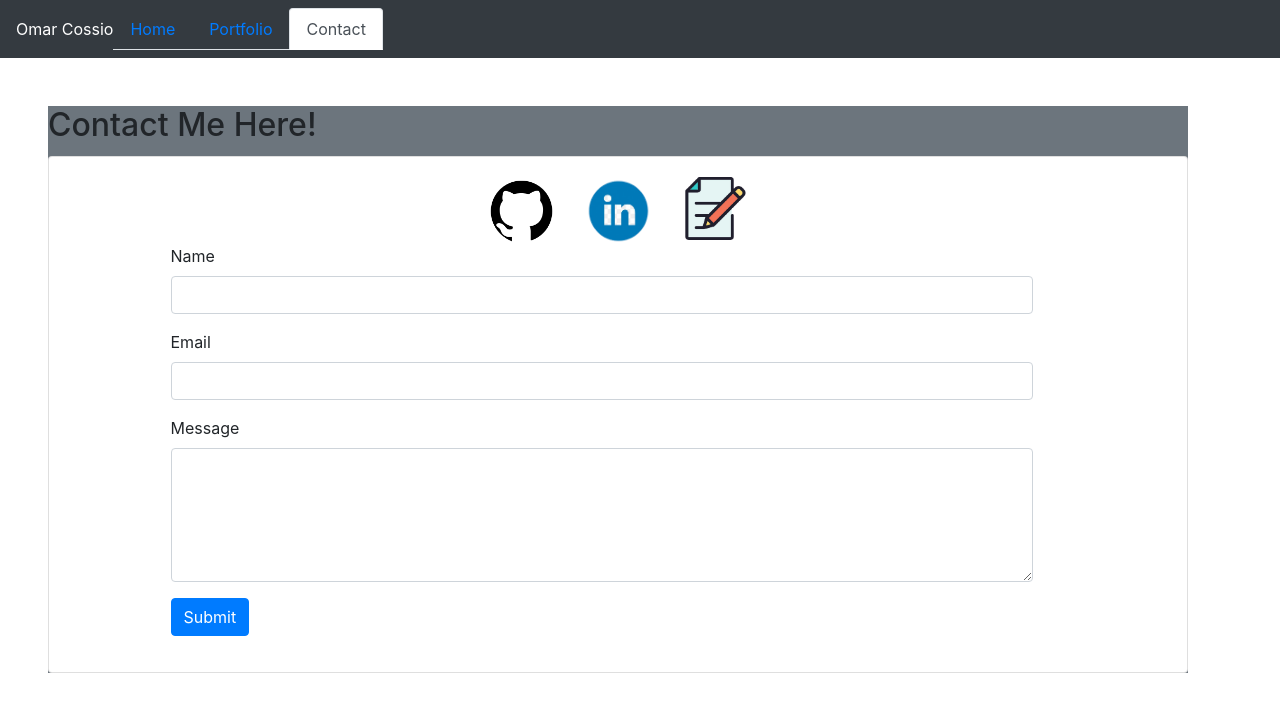
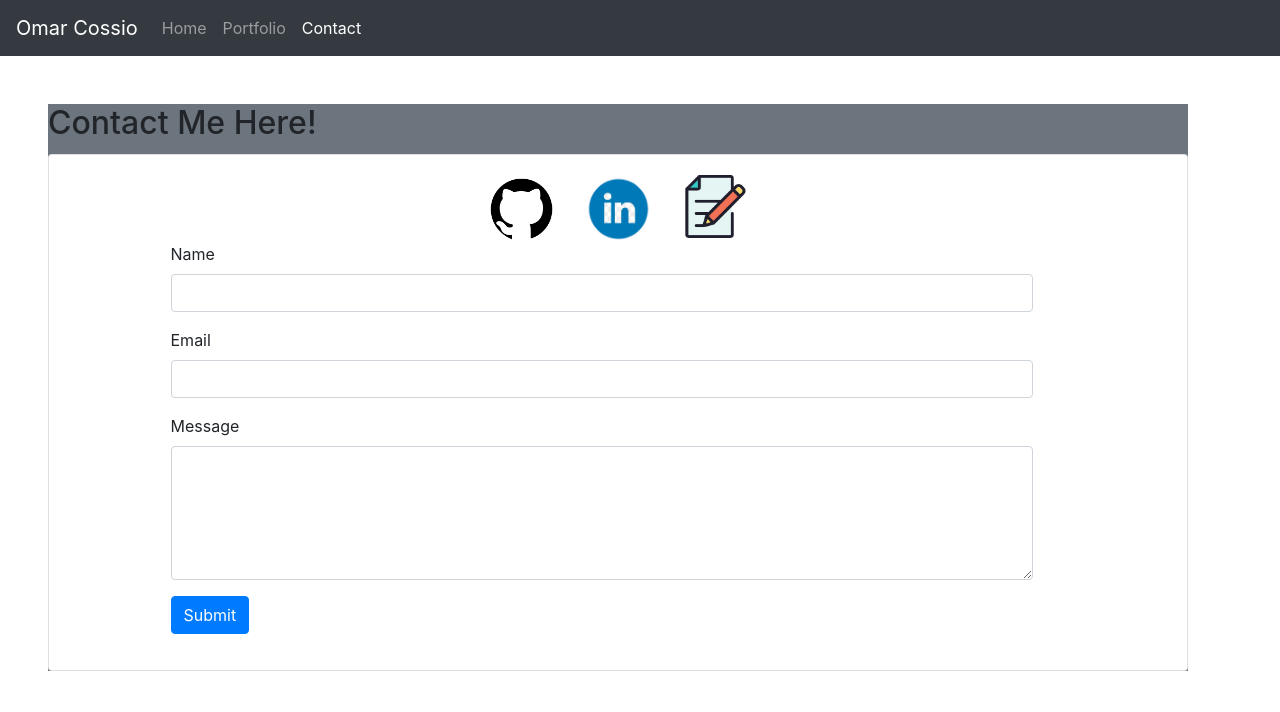
Before and after one commit to omarcossio/react-portfolio, a React (Create React App) app: page /contact in a window 1280 px wide. Shown: the top 712 px of the page. Built offline with nearby package versions, Linux system fonts and the light colour scheme.

Commit message:
updated navbar styling

```diff
--- a/src/components/Navigation.js
+++ b/src/components/Navigation.js
@@ -8,70 +8,40 @@
 
     return (
         <div>
-            <nav className="navbar navbar-expand-lg navbar-dark bg-dark">
-            <span className="nav-brand text-white">Omar Cossio</span>
-            <ul className="nav nav-tabs">
-                <li className="nav-item">
+            <nav class="navbar navbar-expand-lg navbar-dark bg-dark">
+                <a class="navbar-brand" href="#">Omar Cossio</a>
+                <button class="navbar-toggler" type="button" data-toggle="collapse" data-target="#navbarSupportedContent" aria-controls="navbarSupportedContent" aria-expanded="false" aria-label="Toggle navigation">
+                    <span class="navbar-toggler-icon"></span>
+                </button>
+
+                <div class="collapse navbar-collapse" id="navbarSupportedContent">
+                    <ul class="navbar-nav mr-auto">
+                        <li class="nav-item">
                             <Link
                                 to="/"
-                        className={location.pathname === "/about" ? "nav-link active" : "nav-link"}
-                    >
+                                className={location.pathname === "/about" ? "nav-link active" : "nav-link"}>
                                 Home
                         </Link>
                         </li>
-                <li className="nav-item">
+                        <li class="nav-item">
                         <Link
                                     to="/portfolio"
-                        className={location.pathname === "/portfolio" ? "nav-link active" : "nav-link"}
-                    >
+                                    className={location.pathname === "/portfolio" ? "nav-link active" : "nav-link"}>
                                     Portfolio
                         </Link>
                         </li>
-                <li className="nav-item">
+                        <li class="nav-item dropdown">
                         <Link
                                     to="/contact"
-                        className={location.pathname === "/contact" ? "nav-link active" : "nav-link"}
-                    >
+                                    className={location.pathname === "/contact" ? "nav-link active" : "nav-link"}>
                                     Contact
                         </Link>
                         </li>
                     </ul>
-
+                </div>
             </nav>
         </div>
 
-
-
-
-
-        // <div>
-        //     <ul className="nav nav-tabs">
-        //         <li className="nav-item">
-        //             <Link
-        //                 to="/"
-        //                 className={location.pathname === "/about" ? "nav-link active" : "nav-link"}
-        //             >
-        //                 Home
-        // </Link>
-        //         </li>
-        //         <li className="nav-item">
-        //             <Link
-        //                 to="/portfolio"
-        //                 className={location.pathname === "/portfolio" ? "nav-link active" : "nav-link"}
-        //             >
-        //                 Portfolio
-        // </Link>
-        //         </li>
-        //         <li className="nav-item">
-        //             <Link
-        //                 to="/contact"
-        //                 className={location.pathname === "/contact" ? "nav-link active" : "nav-link"}
-        //             >
-        //                 Contact
-        // </Link>
-        //         </li>
-        //     </ul>
-        // </div>
     )
 }
 
```
Also changed, not shown: 1 other file (tests, documents, lock files or other folders). Lines whose indentation alone changed are shown as unchanged.
